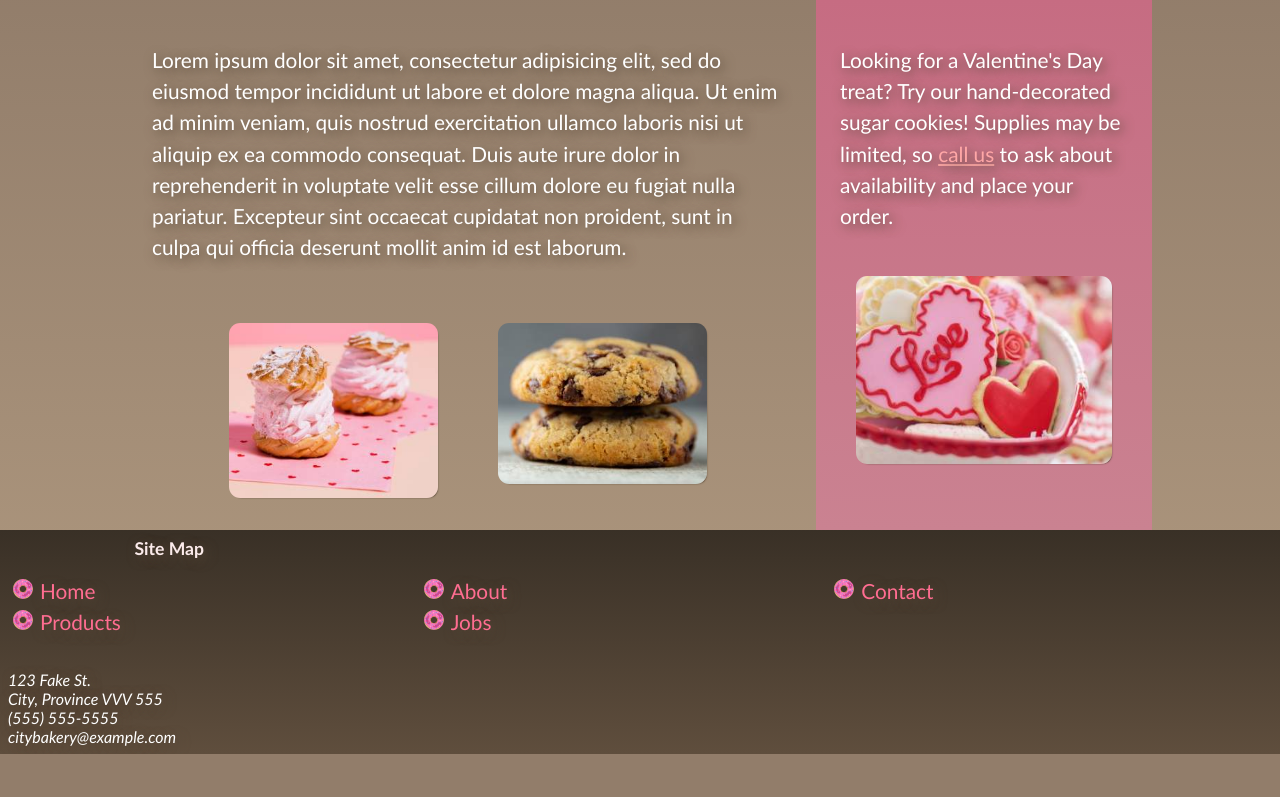
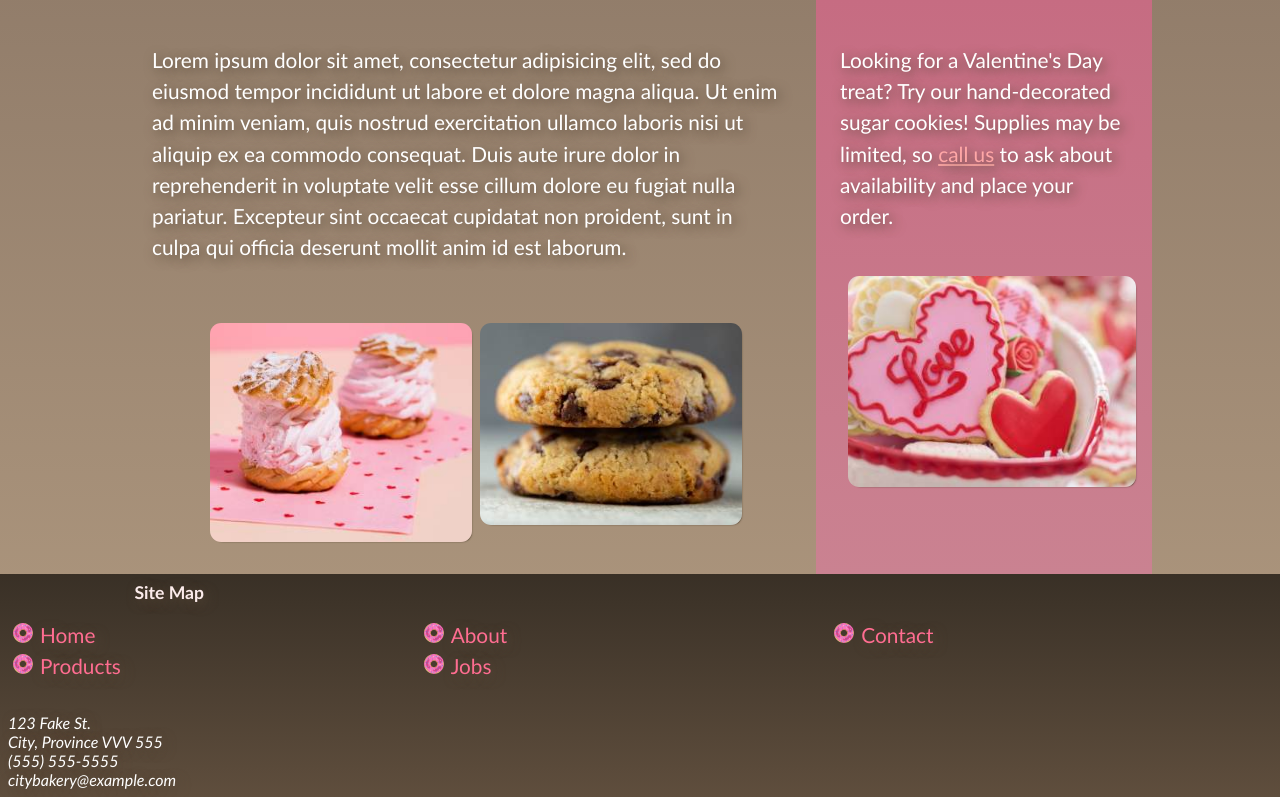
Before and after one commit to ImpendingKataclysm/bakery_website, a Django app: template main_site/templates/index.html in a window 1280 px wide; the page is wider, and only the part inside the window is pictured. Shown: the part 300-1097 px from the top of that part. Before the commit the page ends 1054 px from the top of that part, so only its background shows below. Run offline with Django 3.2, Linux system fonts and the light colour scheme; the template is opened without the code that fills it, so the values that code supplies are empty.

Commit message:
Adjusted image display layouts

```diff
--- a/main_site/static/css/main.css
+++ b/main_site/static/css/main.css
@@ -430,9 +430,13 @@ footer a:hover, footer a:focus {
         padding: 1.5rem;
     }
 
-    h2, .wrapper {
+    h2, h3, .wrapper {
         width: 80%;
         margin: auto;
+    }
+
+    figure {
+        width: 100%;
     }
 
     .wrapper {
@@ -449,7 +453,7 @@ footer a:hover, footer a:focus {
     }
 
     /* Image sizes */
-    .display-img {
-        max-width: 20rem;
+    .seasonal_item .display-img {
+        max-width: 90%;
     }
 }
```
